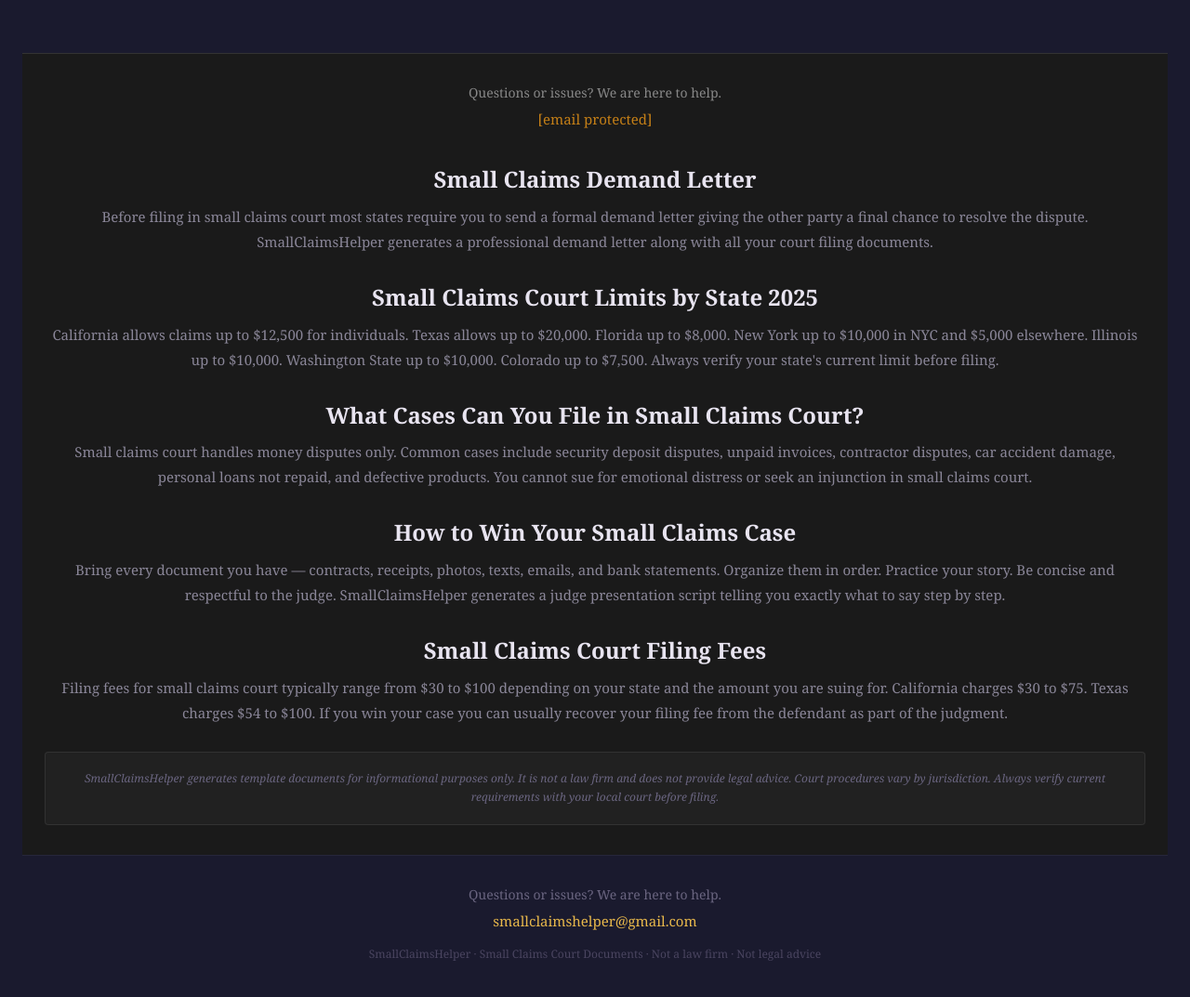
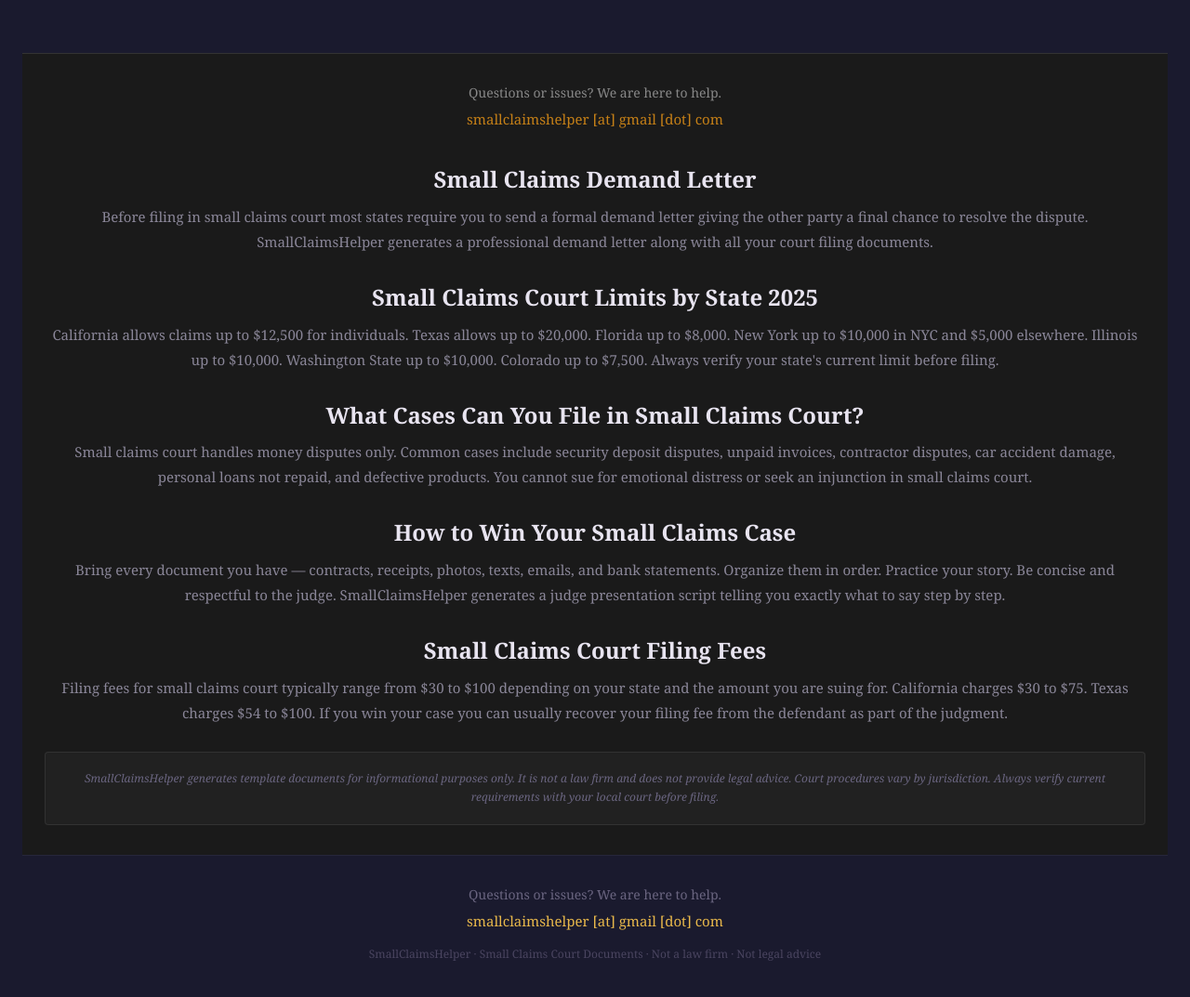
Before and after one commit to samfinersales-dev/Smallclaims, a plain HTML site: page index.html in a window 1280 px wide. Shown: the part 5689-6762 px from the top of the page at 93% size. Drawn offline with Linux system fonts and the light colour scheme.

Commit message:
Add files via upload

```diff
--- a/index.html
+++ b/index.html
@@ -412,7 +412,7 @@ function resetApp(){A={};cq=0;docs=null;showScreen('questions')}
 
 <div style="background:#1a1a2e;border-top:1px solid #e0e0d5;padding:32px 24px;text-align:center">
   <p style="font-size:14px;color:#6b6b8a;margin-bottom:8px">Questions or issues? We're here to help.</p>
-  <a href="/cdn-cgi/l/email-protection#3652595842415944444f54535e570776515b575f5a1855595b" style="color:#b8860b;font-size:15px;text-decoration:none;font-family:Georgia,serif"><span class="__cf_email__" data-cfemail="97f3f8f9e3e0f8e5e5eef5f2fff6a6d7f0faf6fefbb9f4f8fa">[email&#160;protected]</span></a>
+  <span style="color:#b8860b;font-size:15px;font-family:Georgia,serif">smallclaimshelper</span><span style="color:#b8860b;font-size:15px;font-family:Georgia,serif"> [at] gmail [dot] com</span>
   <p st
 
 <!-- FAQ Section -->
@@ -452,7 +452,7 @@ function resetApp(){A={};cq=0;docs=null;showScreen('questions')}
 <!-- Footer -->
 <div style="background:#1a1a1a;border-top:1px solid #333;padding:32px 24px;text-align:center">
   <p style="font-size:14px;color:#888;margin-bottom:8px">Questions or issues? We are here to help.</p>
-  <a href="/cdn-cgi/l/email-protection#92f6fdfce6e5fde0e0ebf0f7faf3a3d2f5fff3fbfebcf1fdff" style="color:#c47f17;font-size:15px;text-decoration:none"><span class="__cf_email__" data-cfemail="03676c6d77746c71717a61666b623243646e626a6f2d606c6e">[email&#160;protected]</span></a>
+  <span style="color:#c47f17;font-size:15px">smallclaimshelper [at] gmail [dot] com</span>
   <p style="font-size:12px;color:#44
 
 <div style="max-width:760px;margin:0 auto;padding:0 24px 60px;border-top:1px solid rgba(255,255,255,0.06)">
@@ -470,17 +470,7 @@ function resetApp(){A={};cq=0;docs=null;showScreen('questions')}
 </div>
 <div style="background:#1a1a2e;border-top:1px solid rgba(255,255,255,0.06);padding:32px 24px;text-align:center">
   <p style="font-size:14px;color:#6a6580;margin-bottom:8px">Questions or issues? We are here to help.</p>
-  <a id="contact-email" href="#" style="color:#e8b84b;font-size:15px;text-decoration:none;font-family:Georgia,serif"></a>
-  <script>
-    (function(){
-      var u='smallclaimshelper';
-      var d='gmail.com';
-      var e=u+'@'+d;
-      var a=document.getElementById('contact-email');
-      a.href='mailto:'+e;
-      a.textContent=e;
-    })();
-  </script>
+  <span style="color:#e8b84b;font-size:15px;font-family:Georgia,serif">smallclaimshelper [at] gmail [dot] com</span>
   <p style="font-size:12px;color:#4a4560;margin-top:16px">SmallClaimsHelper · Small Claims Court Documents · Not a law firm · Not legal advice</p>
 </div>
 </body>
```
